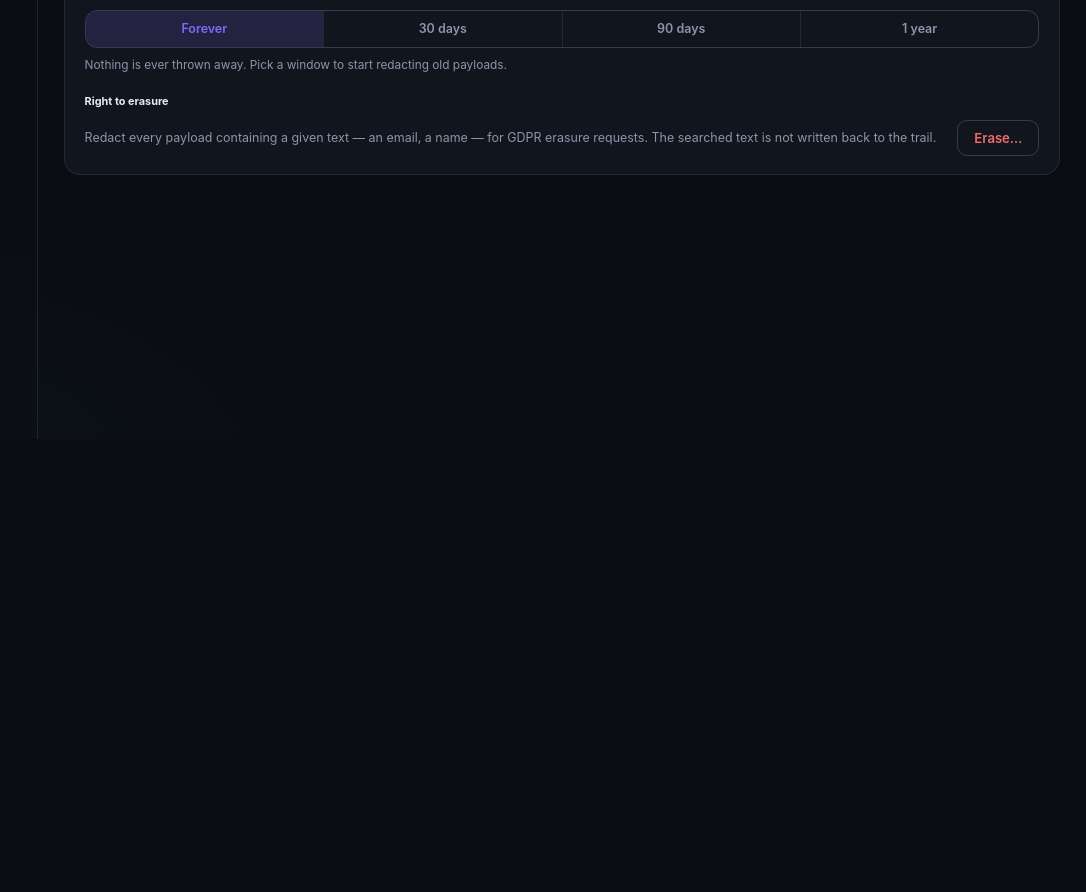
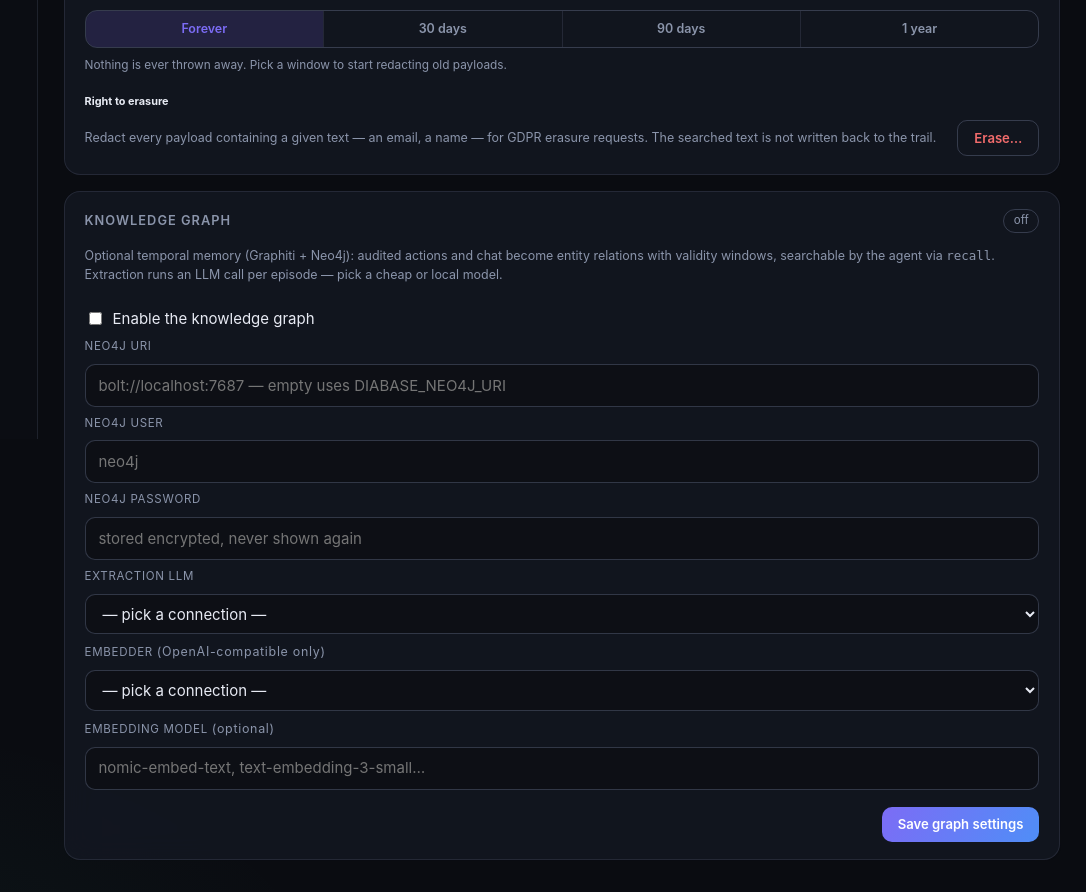
Before and after one commit to francescoridolfi/diabase, a Django app: page /settings/ in a window 1280 px wide. Shown: the part 361-1253 px from the top of the page, without its empty margins (194-1280 px from the left). Before the commit the page ends 800 px from the top, so only its background shows below. Run offline with Django 5.2, Linux system fonts and the light colour scheme; a user stored in the database is signed in; data comes from the database, SQL or seed files in the repository; data that the repository does not hold is empty; some libraries are stand-ins or nearby versions.

Commit message:
feat: graph surface — settings card, memory tab status, recall graph source (#32)
Closes #29. Final slice of Phase 5.

## What
- **Settings → Knowledge graph card**: enable toggle, Neo4j
URI/user/password (password Fernet-encrypted, write-only — an empty
field keeps the stored one, only `password_set` reaches the audit
trail), the two connection selects (extraction LLM excludes claude_code;
embedder restricted to openai_compat), optional embedding model. Status
pill: active with episode count / graphiti not installed / off. Save is
audited (`graph.settings_updated`).
- **Memory tab**: `memory_json` now carries a `graph` key
(installed/enabled/configured, per-project episode count, queued
extractions) and the tab renders one quiet status line under the stats
("◈ knowledge graph active — N episodes" or "off — configure it in
Settings"). Hidden entirely when graphiti isn't installed.
- **recall**: the `sources` enum gains `"graph"` (static schema — prompt
caching stays intact, per design decision). When the graph is active,
Graphiti facts (with `valid_at`/`invalid_at`) are merged ahead of
lexical results; asking for `["graph"]` with the graph off returns an
explicit note instead of silent emptiness. Graph search runs
synchronously on the turn thread with an ephemeral client and degrades
to no results on any failure.
- `memory.graph.search()` + project-scoped `stats()`; checkbox CSS fix
(global `input` width:100% was stretching checkboxes — none existed in
the GUI before this).

## Verification
Browser-verified on the dev server: settings card renders and lays out
correctly (screenshot-checked after the checkbox fix), memory tab shows
the graph status line, no console errors. 10 new tests across the three
apps: settings POST audited without the password, password survives
empty resubmit, invalid connection kinds rejected, `memory_json` graph
key, recall merge + inactive-graph note, graph search scoping/temporal
fields/failure degradation. Full suite: 302 passed, coverage 95%.

```diff
--- a/memory/graph.py
+++ b/memory/graph.py
@@ -273,16 +273,54 @@ def remove_refs(project_id: int, refs: list[str]) -> bool:
 # ---------- status / retrieval ----------
 
 
-def stats() -> dict:
+def stats(project=None) -> dict:
     """What the Memory tab needs: installed / enabled / configured, and
     the episode count as a liveness proxy (no Neo4j round trip)."""
     from .models import GraphEpisode, GraphSettings
 
     row = GraphSettings.load()
+    episodes = GraphEpisode.objects.all()
+    if project is not None:
+        episodes = episodes.filter(project=project)
     return {
         "installed": GRAPHITI_INSTALLED,
         "enabled": row.enabled,
         "configured": is_configured(),
-        "episodes": GraphEpisode.objects.count(),
+        "episodes": episodes.count(),
         "pending": _QUEUE.qsize(),
     }
+
+
+def search(project, query: str, k: int = 8) -> list[dict]:
+    """Hybrid graph search: Graphiti facts (entity relations with
+    temporal validity) scoped to the project's group. Synchronous with
+    an ephemeral client — recall calls this from the turn thread."""
+    if not is_configured() or not query.strip():
+        return []
+    import asyncio
+
+    async def _run():
+        client = _build_client()
+        try:
+            return await client.search(
+                query, group_ids=[str(project.pk)], num_results=max(1, min(int(k), 25))
+            )
+        finally:
+            await client.close()
+
+    try:
+        edges = asyncio.run(_run())
+    except Exception as e:
+        logger.warning("graph search failed: %s", e)
+        return []
+    return [
+        {
+            "source": "graph",
+            "ref": f"graph:{edge.uuid}",
+            "title": edge.name,
+            "snippet": edge.fact,
+            "valid_at": edge.valid_at.isoformat() if edge.valid_at else None,
+            "invalid_at": edge.invalid_at.isoformat() if edge.invalid_at else None,
+        }
+        for edge in edges
+    ]
--- a/web/static/web/diabase.css
+++ b/web/static/web/diabase.css
@@ -85,6 +85,11 @@ input, select, textarea {
   font: inherit;
   width: 100%;
   transition: border-color 0.18s var(--ease), box-shadow 0.18s var(--ease);
+}
+input[type="checkbox"] {
+  width: auto;
+  accent-color: var(--aura-1);
+  padding: 0;
 }
 input:focus, select:focus, textarea:focus {
   outline: none;
--- a/web/templates/web/settings.html
+++ b/web/templates/web/settings.html
@@ -80,6 +80,49 @@
       <button type="button" class="ghost" style="color:var(--danger)" data-modal-open="modal-erase">Erase…</button>
     </div>
   </div>
+
+  <div class="card" style="margin-top:1rem">
+    <div class="card-head">
+      <h2>Knowledge graph</h2>
+      {% if graph_status.configured %}<span class="pill ok">active — {{ graph_status.episodes }} episode{{ graph_status.episodes|pluralize }}</span>
+      {% elif not graph_status.installed %}<span class="pill err" title="Install the graph extra: uv sync --extra graph">graphiti not installed</span>
+      {% else %}<span class="pill">off</span>{% endif %}
+    </div>
+    <p class="muted" style="margin-top:0">
+      Optional temporal memory (Graphiti + Neo4j): audited actions and chat become entity
+      relations with validity windows, searchable by the agent via <code>recall</code>.
+      Extraction runs an LLM call per episode — pick a cheap or local model.
+    </p>
+    <form method="post" action="{% url 'graph_settings_update' %}" class="stack">{% csrf_token %}
+      <label class="row-actions" style="justify-content:flex-start; gap:0.5rem; cursor:pointer">
+        <input type="checkbox" name="enabled" {% if graph_settings.enabled %}checked{% endif %}>
+        <span>Enable the knowledge graph</span>
+      </label>
+      <label class="lbl">Neo4j URI</label>
+      <input name="neo4j_uri" value="{{ graph_settings.neo4j_uri }}" placeholder="bolt://localhost:7687 — empty uses DIABASE_NEO4J_URI" autocomplete="off">
+      <label class="lbl">Neo4j user</label>
+      <input name="neo4j_user" value="{{ graph_settings.neo4j_user }}" placeholder="neo4j" autocomplete="off">
+      <label class="lbl">Neo4j password</label>
+      <input name="neo4j_password" type="password" autocomplete="new-password"
+             placeholder="{% if graph_settings.neo4j_password_encrypted %}stored encrypted — leave empty to keep{% else %}stored encrypted, never shown again{% endif %}">
+      <label class="lbl">Extraction LLM</label>
+      <select name="llm_connection">
+        <option value="">— pick a connection —</option>
+        {% for c in graph_llm_choices %}<option value="{{ c.pk }}" {% if graph_settings.llm_connection_id == c.pk %}selected{% endif %}>{{ c.name }} ({{ c.get_backend_display }})</option>{% endfor %}
+      </select>
+      <label class="lbl">Embedder <span class="muted" style="text-transform:none">(OpenAI-compatible only)</span></label>
+      <select name="embedder_connection">
+        <option value="">— pick a connection —</option>
+        {% for c in graph_embedder_choices %}<option value="{{ c.pk }}" {% if graph_settings.embedder_connection_id == c.pk %}selected{% endif %}>{{ c.name }}{% if c.base_url %} — {{ c.base_url }}{% endif %}</option>{% endfor %}
+      </select>
+      <label class="lbl">Embedding model <span class="muted" style="text-transform:none">(optional)</span></label>
+      <input name="embedding_model" value="{{ graph_settings.embedding_model }}" placeholder="nomic-embed-text, text-embedding-3-small…" autocomplete="off">
+      <div class="row-actions">
+        <span class="muted">{% if graph_status.pending %}{{ graph_status.pending }} episode{{ graph_status.pending|pluralize }} queued for extraction{% endif %}</span>
+        <button type="submit">Save graph settings</button>
+      </div>
+    </form>
+  </div>
 </div>
 
 <div class="modal-overlay modal-sm" id="modal-erase" role="dialog" aria-modal="true" aria-label="Right to erasure">
--- a/web/urls.py
+++ b/web/urls.py
@@ -14,6 +14,7 @@ urlpatterns = [
     path("settings/audit-policy/", views.audit_policy_update, name="audit_policy_update"),
     path("settings/audit-purge/", views.audit_purge_now, name="audit_purge_now"),
     path("settings/audit-erase/", views.audit_erase, name="audit_erase"),
+    path("settings/graph/", views.graph_settings_update, name="graph_settings_update"),
     path("settings/connections/create/", views.connection_create, name="connection_create"),
     path("settings/connections/<int:pk>/delete/", views.connection_delete, name="connection_delete"),
     path("servers/create/", views.server_create, name="server_create"),
--- a/web/views.py
+++ b/web/views.py
@@ -297,10 +297,15 @@ def memory_json(request, pk):
     """The memory index as the agent sees it: stats always, plus search
     results when ?q= is given — the tab is a transparency window onto
     exactly what recall() can retrieve."""
+    from memory import graph
     from memory.services import reindex_running, search, stats
 
     project = get_object_or_404(Project, pk=pk)
-    payload = {"stats": stats(project), "indexing": reindex_running(project)}
+    payload = {
+        "stats": stats(project),
+        "indexing": reindex_running(project),
+        "graph": graph.stats(project),
+    }
     query = request.GET.get("q", "").strip()
     if query:
         sources = [s for s in request.GET.get("sources", "").split(",") if s]
@@ -380,8 +385,11 @@ def settings_page(request):
     from django.utils import timezone
 
     from audit.models import AuditEntry, RetentionPolicy
+    from memory import graph
+    from memory.models import GraphSettings
 
     retention = RetentionPolicy.load()
+    graph_settings = GraphSettings.load()
     expired = 0
     if retention.audit_payload_days:
         cutoff = timezone.now() - timedelta(days=retention.audit_payload_days)
@@ -399,9 +407,55 @@ def settings_page(request):
             "retention_is_custom": retention.audit_payload_days not in presets,
             "expired_count": expired,
             "projects": Project.objects.select_related("server").order_by("name"),
+            "graph_settings": graph_settings,
+            "graph_status": graph.stats(),
+            # claude_code has no API surface Graphiti can drive; embeddings
+            # exist only on OpenAI-compatible endpoints
+            "graph_llm_choices": AgentConnection.objects.exclude(backend="claude_code"),
+            "graph_embedder_choices": AgentConnection.objects.filter(backend="openai_compat"),
             "nav_active": "settings",
         },
     )
+
+
+@require_POST
+def graph_settings_update(request):
+    """The Knowledge graph card: Neo4j endpoint, the two connections,
+    the toggle. The password is write-only — an empty field keeps the
+    stored one, and only `password_set` ever reaches the audit trail."""
+    from memory.models import GraphSettings
+
+    row = GraphSettings.load()
+    row.enabled = request.POST.get("enabled") == "on"
+    row.neo4j_uri = request.POST.get("neo4j_uri", "").strip()
+    row.neo4j_user = request.POST.get("neo4j_user", "").strip()
+    password = request.POST.get("neo4j_password", "")
+    if password:
+        row.neo4j_password = password  # encrypted by the setter
+    row.llm_connection = (
+        AgentConnection.objects.exclude(backend="claude_code")
+        .filter(pk=request.POST.get("llm_connection") or None)
+        .first()
+    )
+    row.embedder_connection = AgentConnection.objects.filter(
+        backend="openai_compat", pk=request.POST.get("embedder_connection") or None
+    ).first()
+    row.embedding_model = request.POST.get("embedding_model", "").strip()
+    row.save()
+    record(
+        action="graph.settings_updated",
+        actor_type="user",
+        actor=_actor(request),
+        payload_in={
+            "enabled": row.enabled,
+            "neo4j_uri": row.neo4j_uri,
+            "llm_connection": row.llm_connection.name if row.llm_connection else None,
+            "embedder_connection": row.embedder_connection.name if row.embedder_connection else None,
+            "embedding_model": row.embedding_model,
+            "password_set": bool(row.neo4j_password_encrypted),
+        },
+    )
+    return redirect("settings")
 
 
 @require_POST
```
Also changed, not shown: agents/test_agents.py (+27 -0 lines), agents/tools.py (+18 -6 lines), memory/test_graph.py (+47 -0 lines), web/static/web/memory.js (+22 -1 lines), web/test_views.py (+56 -0 lines).
